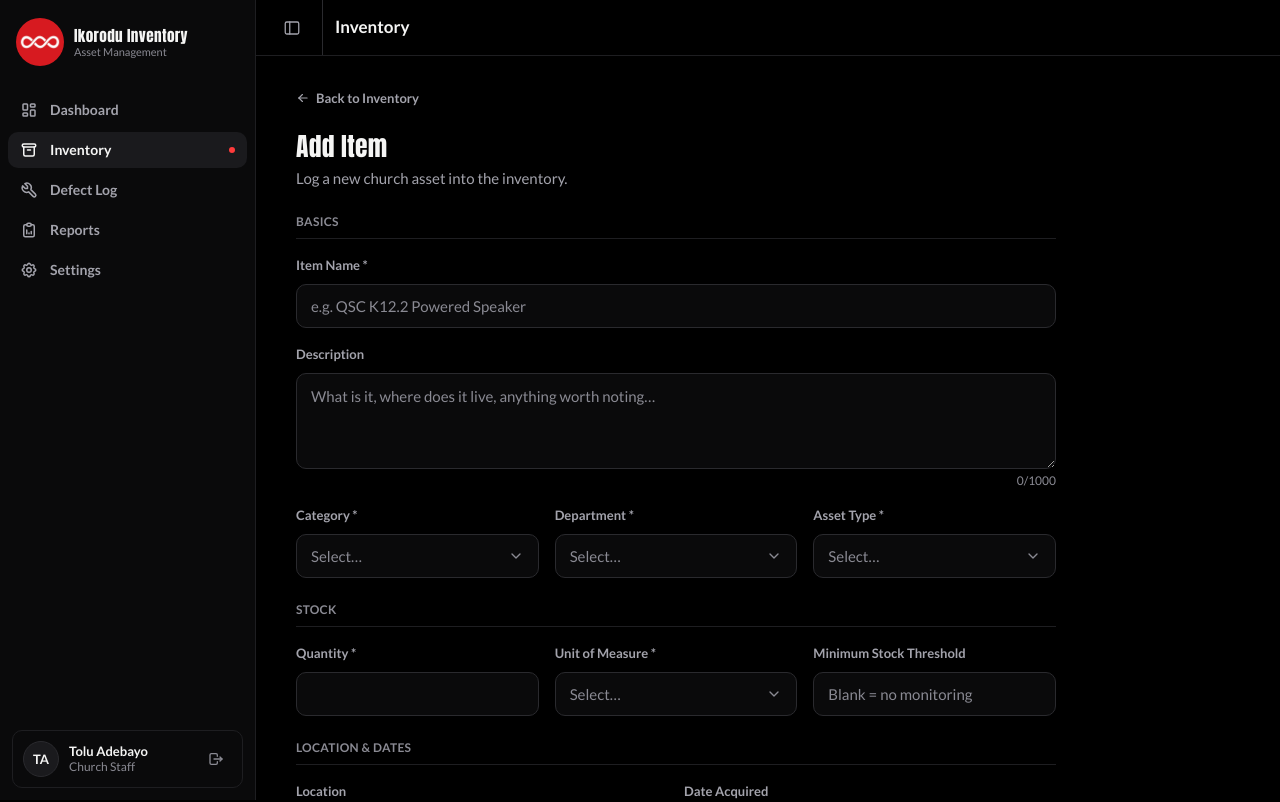
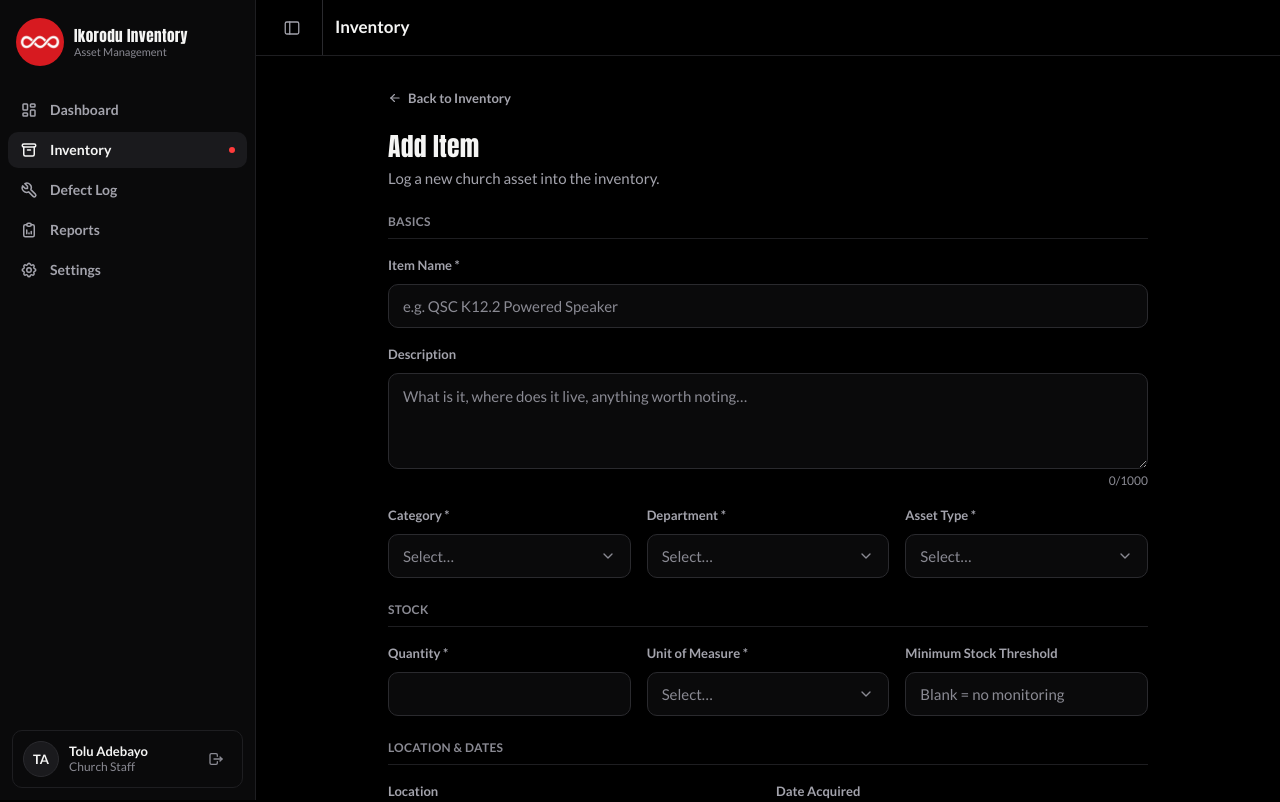
Before and after one commit to CCI-IKD-SOUND-TECH-TEAM/INVT-APP, a Next.js app: page /inventory/new in a window 1280 px wide. Shown: the top 802 px of the page. Built offline with nearby package versions, Linux system fonts and the light colour scheme.

Commit message:
ui fixes

```diff
--- a/app/(app)/inventory/new/page.tsx
+++ b/app/(app)/inventory/new/page.tsx
@@ -246,7 +246,7 @@ function ItemFormContent() {
   }
 
   return (
-    <div className="flex max-w-[760px] flex-col gap-6">
+    <div className="mx-auto flex w-full max-w-[760px] flex-col gap-6">
       <Link
         href="/inventory"
         className="inline-flex w-fit items-center gap-1.5 text-[0.8125rem] font-bold text-muted-foreground transition-colors duration-150 hover:text-foreground"
--- a/components/ui/select.tsx
+++ b/components/ui/select.tsx
@@ -91,7 +91,7 @@ function SelectItem({
     <SelectPrimitive.Item
       data-slot="select-item"
       className={cn(
-        "relative flex w-full cursor-pointer items-center gap-2 rounded-sm py-2 pl-8 pr-2 text-sm outline-none select-none data-[highlighted]:bg-accent data-[highlighted]:text-accent-foreground data-[disabled]:pointer-events-none data-[disabled]:opacity-40",
+        "relative flex w-full cursor-pointer items-center gap-2 rounded-sm py-2 pl-8 pr-2 text-sm outline-none transition-colors duration-150 select-none data-[highlighted]:bg-[#2a2a2e] data-[highlighted]:text-accent-foreground data-[disabled]:pointer-events-none data-[disabled]:opacity-40",
         className
       )}
       {...props}
```
